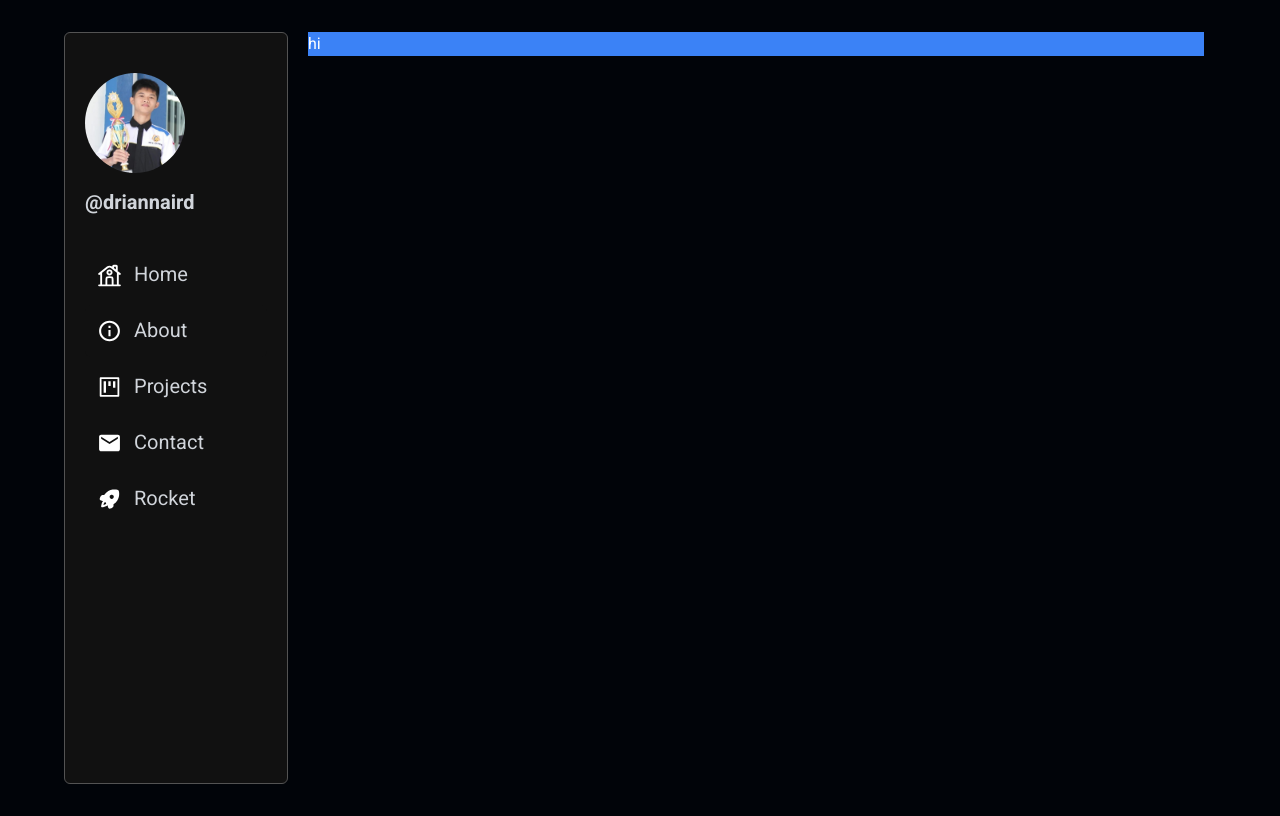
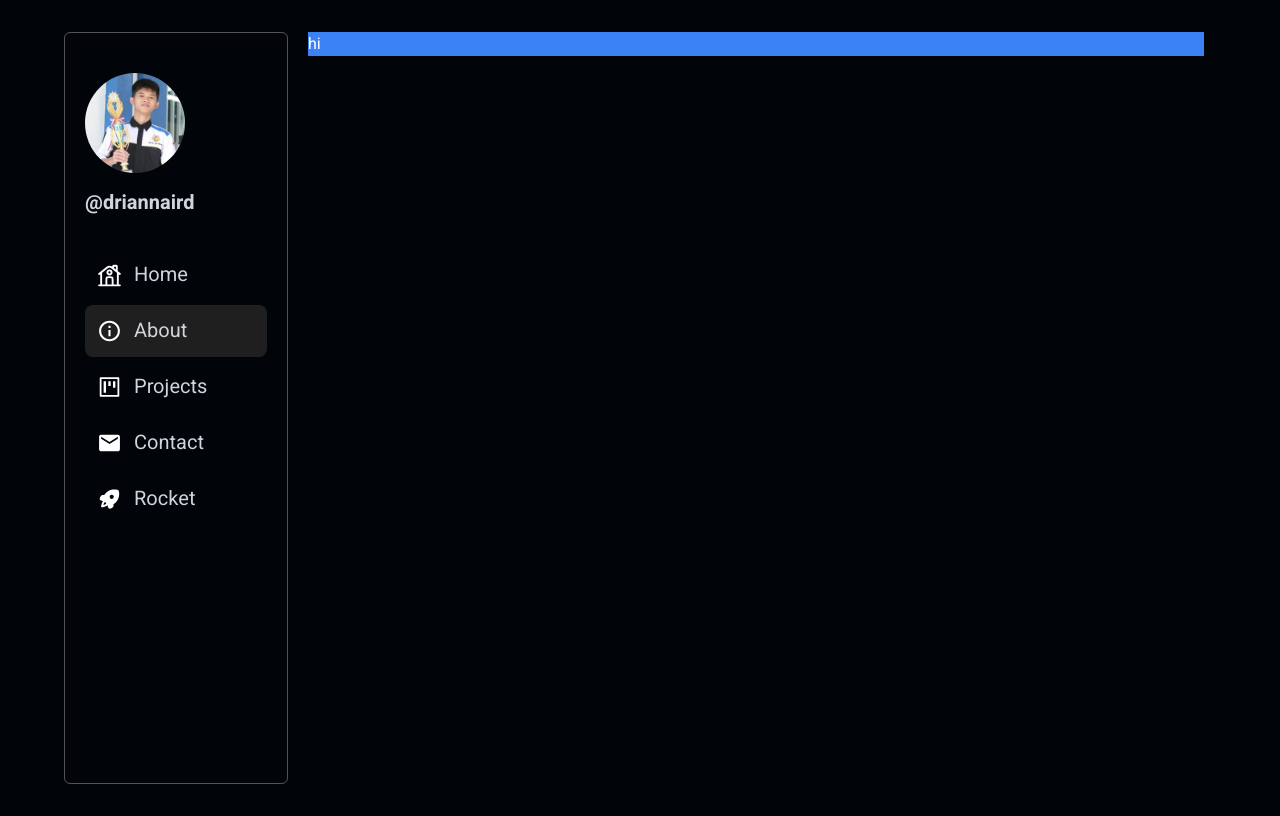
Before and after one commit to driannaird/drian.my.id, a Next.js app: page /about in a window 1280 px wide. Built offline with nearby package versions, Linux system fonts and the light colour scheme.

Commit message:
fix hover navbar

```diff
--- a/src/components/elements/Navbar.tsx
+++ b/src/components/elements/Navbar.tsx
@@ -30,7 +30,7 @@ const Navbar = () => {
         className={`${
           show &&
           "fixed top-0 left-0 right-0 backdrop-filter backdrop-blur-sm bg-opacity-80 rounded-none lg:sticky lg:bg-opacity-100 lg:backdrop-filter-none lg:backdrop-blur-0 lg:rounded-md"
-        } text-gray-300 p-3 rounded-md border border-border-me transition duration-200 bg-bg-partial lg:h-[calc(100vh-3rem)] md:px-5 md:py-5`}>
+        } text-gray-300 p-3 rounded-md transition duration-200  border border-border-me lg:h-[calc(100vh-3rem)] md:px-5 md:py-5`}>
         <div className="flex w-full justify-between items-center relative z-50 lg:py-5 lg:flex-col lg:items-start lg:gap-4">
           <Image
             className="hidden rounded-full lg:block"
--- a/src/components/elements/partials/NavbarDekstop.tsx
+++ b/src/components/elements/partials/NavbarDekstop.tsx
@@ -26,9 +26,9 @@ const NavbarDekstop = () => {
             <Link
               href={link.path}
               key={index}
-              className={`p-3 flex items-center gap-3 transition-all duration-300 ease-in-out  cursor-pointer rounded-md ${
+              className={`p-3 flex items-center gap-3 transition-all duration-300 ease-in-out  cursor-pointer rounded-lg ${
                 pathname === link.path
-                  ? "bg-bg-partial"
+                  ? "bg-slate-me"
                   : "hover:bg-bg-partial hover:scale-105"
               }`}>
               <Image
```
